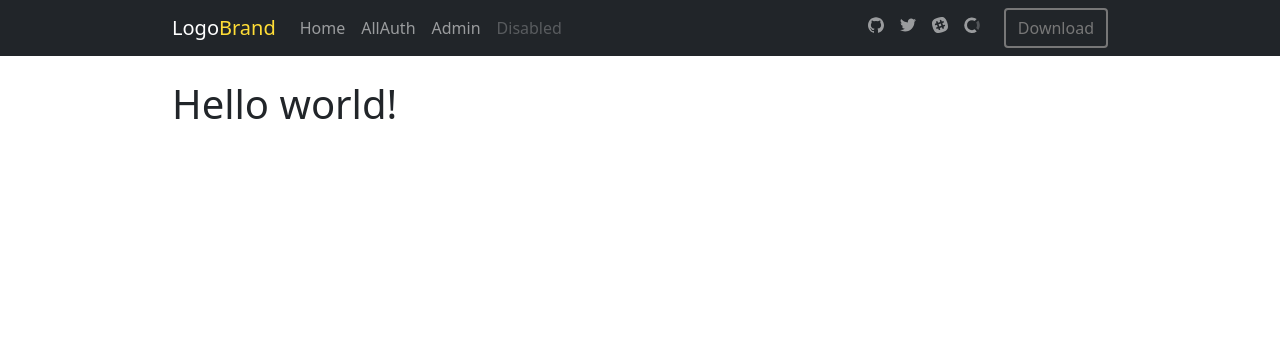
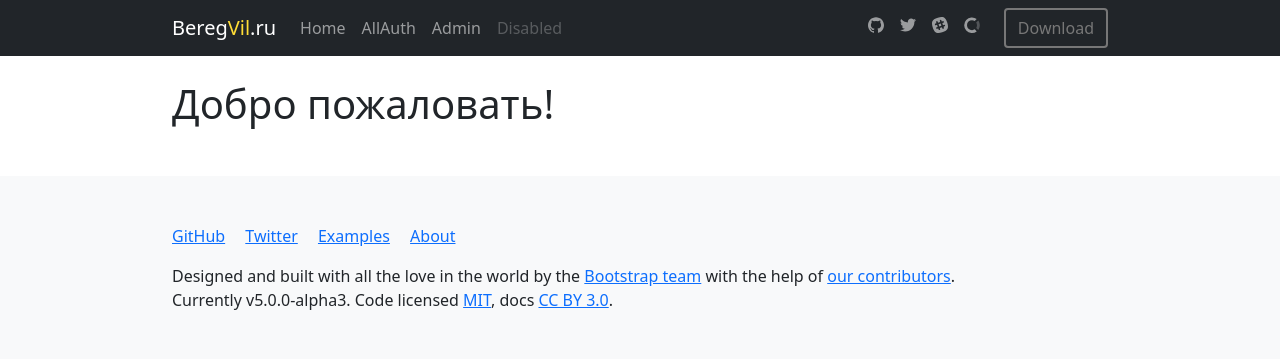
Before and after one commit to langitru/gmbr_pro, a Django app: page / in a window 1280 px wide. Shown: the top 359 px of the page. Run offline with Django 3.2, Linux system fonts and the light colour scheme.

Commit message:
v.0.0.4: Readme.md

```diff
--- a/app/main/templates/main/base.html
+++ b/app/main/templates/main/base.html
@@ -11,7 +11,7 @@
 <body>
     <header class="navbar navbar-expand-lg navbar-dark fixed-top bg-dark">
         <nav class="container-xxl flex-wrap flex-md-nowrap">
-          <a class="navbar-brand" href="{% url 'home' %}">Logo<span class="logo_style">Brand</span></a>
+          <a class="navbar-brand" href="{% url 'home' %}">Bereg<span class="logo_style">Vil</span>.ru</a>
           <button class="navbar-toggler" type="button" data-toggle="collapse" data-target="#navbarCollapse" aria-controls="navbarCollapse" aria-expanded="false" aria-label="Toggle navigation">
             <span class="navbar-toggler-icon"></span>
           </button>
@@ -66,7 +66,22 @@
             <div class="container-lg">{% block body %}{% endblock %}</div>
         </div>
     </main>
-    <footer></footer>
+    <footer class="bd-footer p-3 p-md-5 mt-5 bg-light text-center text-sm-left">
+      <div class="container">
+        <ul class="bd-footer-links pl-0 mb-3">
+          <li class="d-inline-block"><a href="#">GitHub</a></li>
+          <li class="d-inline-block ml-3"><a href="#">Twitter</a></li>
+          <li class="d-inline-block ml-3"><a href="#">Examples</a></li>
+          <li class="d-inline-block ml-3"><a href="#">About</a></li>
+        </ul>
+        <p class="mb-0">Designed and built with all the love in the world by the <a href="#">Bootstrap team</a> with the help of
+          <a href="#">our contributors</a>.
+        </p>
+        <p class="mb-0">Currently v5.0.0-alpha3. Code licensed <a href="#" target="_blank" rel="license noopener">MIT</a>, docs
+          <a href="#" target="_blank" rel="license noopener">CC BY 3.0</a>.
+        </p>
+      </div>
+    </footer>
     <script src="https://cdn.jsdelivr.net/npm/bootstrap@5.0.0-alpha3/dist/js/bootstrap.bundle.min.js" integrity="sha384-popRpmFF9JQgExhfw5tZT4I9/CI5e2QcuUZPOVXb1m7qUmeR2b50u+YFEYe1wgzy" crossorigin="anonymous"></script>
 </body>
 </html>
--- a/app/main/templates/main/home.html
+++ b/app/main/templates/main/home.html
@@ -2,5 +2,5 @@
 
 
 {% block body %}
-<h1>Hello world!</h1>
+<h1>Добро пожаловать!</h1>
 {% endblock %}
```
Also changed, not shown: Readme.md.
